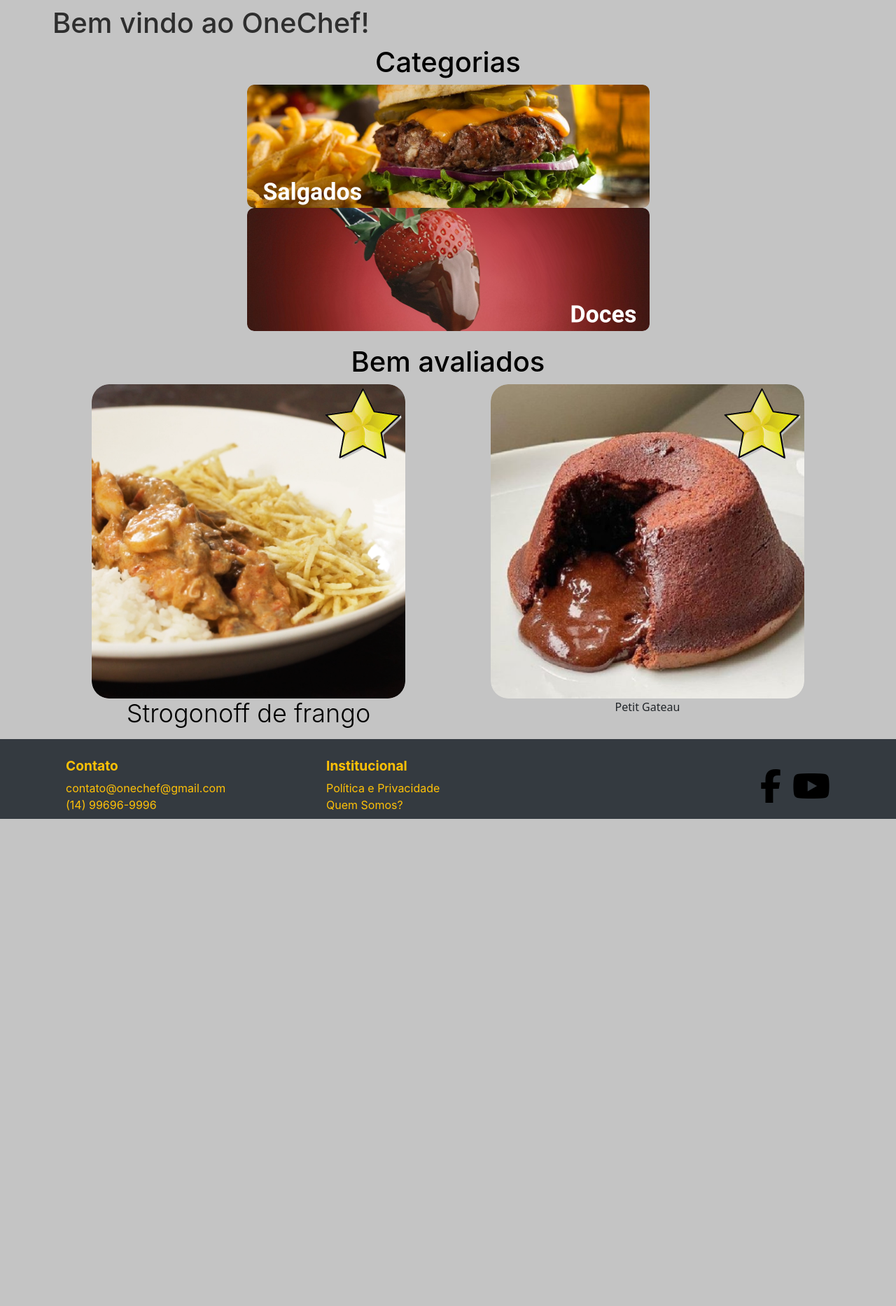
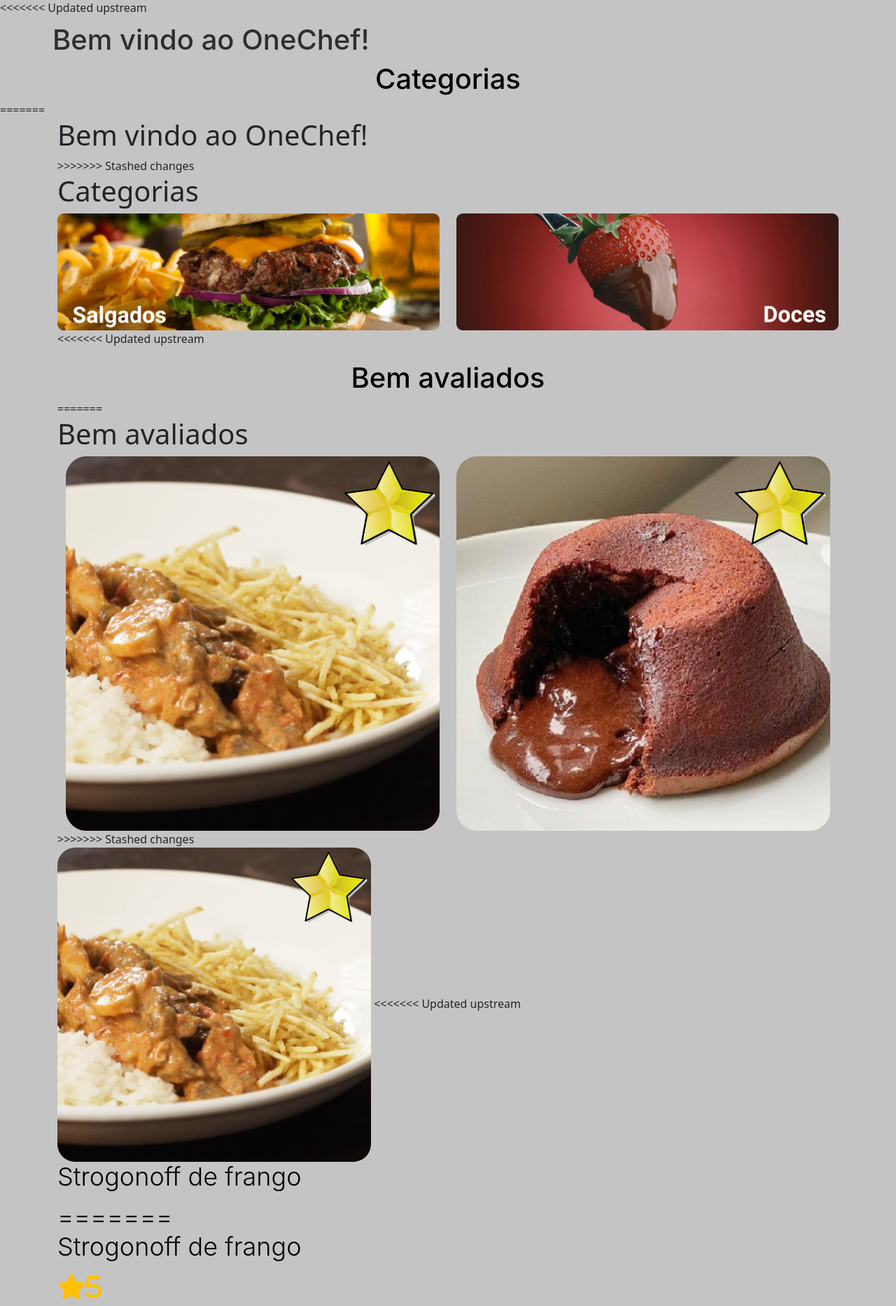
Before and after one commit to Atividades-em-grupo/OneChef, an Angular app: page / in a window 1280 px wide. Shown: the part 100-1966 px from the top of the page at 70% size. Before the commit the page ends 1270 px from the top, so only its background shows below. Built offline with nearby package versions, Linux system fonts and the light colour scheme.

Commit message:
Corrigindo erro

```diff
--- a/src/app/inicio/inicio.component.html
+++ b/src/app/inicio/inicio.component.html
@@ -1,3 +1,4 @@
+<<<<<<< Updated upstream
 <div class="mensagem">
   <h1>Bem vindo ao OneChef!</h1>
 </div>
@@ -6,35 +7,72 @@
 <div class="categorias">
 <h1 >Categorias</h1>
 </div>
+=======
+<div class="container">
+  <div class="b">
+    <h1>Bem vindo ao OneChef!</h1>
+  </div>
 
-<div class="container center">
-  <div class="row ">
-    <div class="col-md ">
-      <img src="./assets/imgs/salgado.png" class="rounded float-start" class="imagem1">
+>>>>>>> Stashed changes
+
+  <div class="centro">
+    <h1>Categorias</h1>
+
+    <div class="row">
+      <div class="col-md">
+        <img src="assets/imgs/salgado.png" class="card-img-top" alt="...">
+      </div>
+      <div class="col-md">
+        <img src="assets/imgs/doce.png" class="card-img-top" alt="...">
+      </div>
     </div>
 
-    <div class="col-md">
-      <img src="./assets/imgs/doce.png" class="rounded float-end" class="imagem1">
-    </div>
-  </div>
-</div>
-
+<<<<<<< Updated upstream
 <div class="avaliados">
   <h1 >Bem avaliados</h1>
   </div>
+=======
+    <h1>Bem avaliados</h1>
 
-  <div class="container center">
+    <div class="container">
+      <div class="row">
+        <div class="col-md">
+          <img src="assets/imgs/Strogonoff-de-frango.png" class="card-img-top" alt="...">
+        </div>
+        <div class="col-md">
+          <img src="./assets/imgs/Petit-Gateau.png" class="card-img-top" alt="...">
+        </div>
+      </div>
+    </div>
+>>>>>>> Stashed changes
+
     <div class="row">
       <div class="col-md">
         <img src="./assets/imgs/Strogonoff-de-frango.png" class="rounded float-start" class="imagem2">
+<<<<<<< Updated upstream
         <div class="strogonoff"><p>Strogonoff de frango</p>
+=======
+        <div class="lf">
+          <p>Strogonoff de frango</p>
+          <div class="aoba"><i class="fas fa-star">5</i></div>
+>>>>>>> Stashed changes
         </div>
       </div>
 
       <div class="col-md">
         <img src="./assets/imgs/Petit-Gateau.png" class="rounded float-end" class="imagem2">
+<<<<<<< Updated upstream
         <div class="lf"><p>Petit Gateau</p>
           </div>
+=======
+        <div class="lf">
+          <p>Petit Gateau</p>
+          <div class="aoba">
+            <i class="fas fa-star">5</i>
+          </div>
+        </div>
+>>>>>>> Stashed changes
       </div>
     </div>
   </div>
+</div>
```
